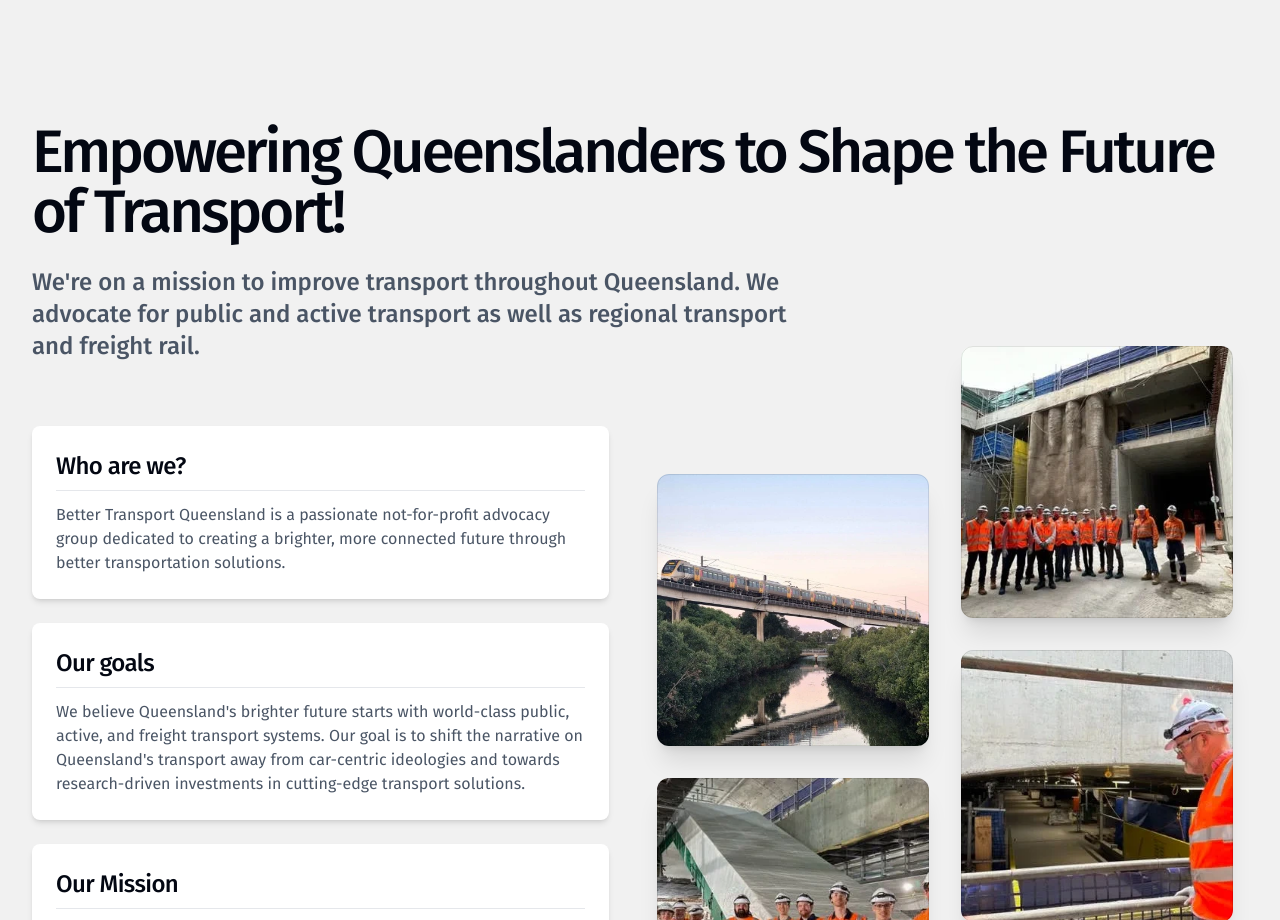
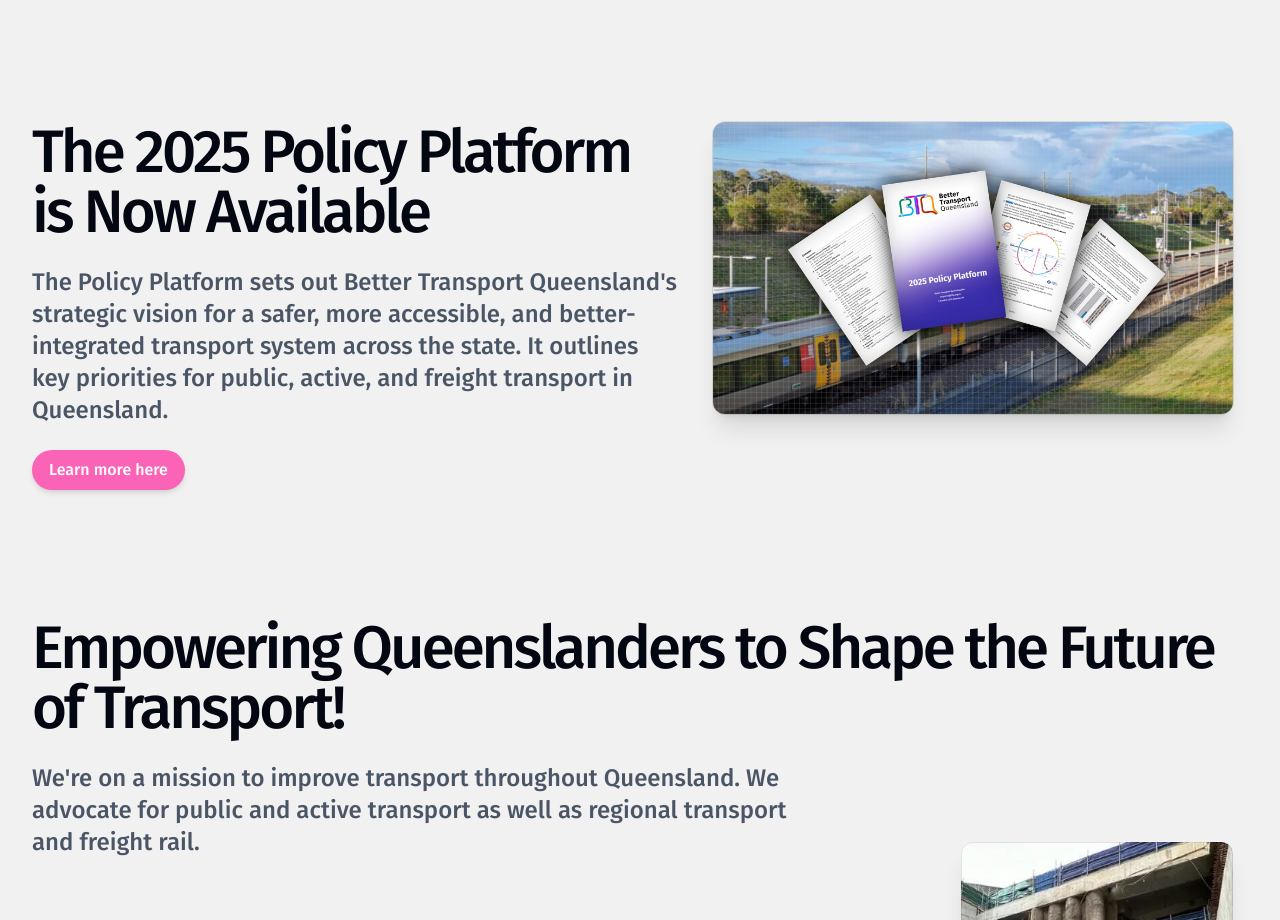
Before and after one commit to rowan-gray/btq-website, a Next.js app: page / in a window 1280 px wide. Shown: the part 700-1620 px from the top of the page. Built offline with nearby package versions, Linux system fonts and the light colour scheme.

Commit message:
Added Policy Platform page.

```diff
--- a/app/page.tsx
+++ b/app/page.tsx
@@ -44,6 +44,42 @@
             <Button variant="secondary" href="/member">
               Become a member
             </Button>
+          </div>
+        </div>
+      </Container>
+    </div>
+  )
+}
+
+function PolicyPlatform() {
+  return (
+    <div>
+      <Container>
+        <div className="flex flex-col gap-8 lg:flex-row lg:items-start">
+          {/* Text section */}
+          <div className="order-2 flex-1 lg:order-1">
+            <Heading as="h1">The 2025 Policy Platform is Now Available</Heading>
+            <Lead className="mt-6 max-w-3xl">
+              The Policy Platform sets out Better Transport Queensland&apos;s
+              strategic vision for a safer, more accessible, and
+              better-integrated transport system across the state. It outlines
+              key priorities for public, active, and freight transport in
+              Queensland.
+            </Lead>
+            <Button className="mt-6" variant="primary" href="/policy-platform">
+              Learn more here
+            </Button>
+          </div>
+
+          {/* Image section */}
+          <div className="order-1 aspect-video w-full overflow-hidden rounded-xl shadow-xl outline outline-1 outline-black/10 lg:order-2 lg:max-w-[520px]">
+            <Image
+              alt="2025 Policy Platform cover"
+              src="/2025_policy_platform.webp"
+              width={1920}
+              height={1080}
+              className="block h-full w-full object-cover"
+            />
           </div>
         </div>
       </Container>
@@ -247,6 +283,7 @@
       <Hero />
       <main>
         <div className="space-y-32 pt-32 pb-24">
+          <PolicyPlatform />
           <FeatureSection />
         </div>
       </main>
--- /dev/null
+++ b/app/policy-platform/page.tsx
@@ -0,0 +1,68 @@
+import { createPageMetadata } from '@/app/layout'
+import { Button } from '@/components/button'
+import { Container } from '@/components/container'
+import { Footer } from '@/components/footer'
+import { Navbar } from '@/components/navbar'
+import { Heading, Lead } from '@/components/text'
+import type { Metadata } from 'next'
+
+export const metadata: Metadata = createPageMetadata({
+  title: 'Policy Platform',
+  description:
+    "The Policy Platform sets out Better Transport Queensland's strategic vision for a safer, more accessible, and better-integrated transport system across the state. It outlines key priorities for public, active, and freight transport in Queensland.",
+  slug: 'policy-platform',
+})
+
+const policyDocumentPdf =
+  'https://forum.bettertransportqueensland.org/uploads/short-url/2mfevivQuCvuoKolfAGCcRcrEQt.pdf'
+
+export default function Page() {
+  return (
+    <main className="flex min-h-screen flex-col overflow-hidden">
+      <Container>
+        <Navbar />
+      </Container>
+
+      <div className="flex-grow">
+        <Container className="mt-16 mb-24">
+          <Heading as="h1">Policy Platform</Heading>
+
+          <Lead className="mt-6 max-w-3xl">
+            The Policy Platform sets out Better Transport Queensland&apos;s
+            strategic vision for a safer, more accessible, and better-integrated
+            transport system across the state. It outlines key priorities for
+            public, active, and freight transport in Queensland. The document is
+            grounded in evidence and shaped by community input. It is designed
+            to guide BTQ&apos;s advocacy, inform decision-makers, and empower
+            members to champion change in their local areas.
+          </Lead>
+
+          <div className="mt-8 flex flex-col items-start gap-4">
+            <Button
+              href={policyDocumentPdf}
+              variant="primary"
+              target="_blank"
+              rel="noopener noreferrer"
+            >
+              Download the 2025 Policy Platform
+            </Button>
+          </div>
+
+          <hr className="my-12 border-t border-gray-300" />
+
+          <div className="mt-12 flex justify-center">
+            <div className="relative aspect-[1/1.414] w-full max-w-[840px] overflow-hidden rounded-lg border border-gray-300 shadow-md">
+              <iframe
+                src={policyDocumentPdf}
+                className="absolute inset-0 h-full w-full border-none"
+                title="BTQ Policy Platform PDF"
+              />
+            </div>
+          </div>
+        </Container>
+      </div>
+
+      <Footer />
+    </main>
+  )
+}
--- a/components/navbar.tsx
+++ b/components/navbar.tsx
@@ -13,6 +13,7 @@
   { href: '/member', label: 'Membership' },
   { href: '/releases', label: 'Media Releases' },
   { href: '/blog', label: 'Blog' },
+  { href: '/policy-platform', label: 'Policy Platform' },
   { href: '/contact', label: 'Contact' },
 ]
 
@@ -22,7 +23,7 @@
       {links.map(({ href, label }) => (
         <Link
           href={href}
-          className={`flex h-[2rem] items-center whitespace-nowrap px-4 text-base font-medium transition duration-200 ease-in-out ${filled ? 'bg-indigo-500 text-white data-[hover]:bg-indigo-600' : 'bg-indigo-300/35 text-black data-[hover]:bg-indigo-500/35'} mr-1 rounded-xl`}
+          className={`flex h-[2rem] items-center px-4 text-base font-medium whitespace-nowrap transition duration-200 ease-in-out ${filled ? 'bg-indigo-500 text-white data-[hover]:bg-indigo-600' : 'bg-indigo-300/35 text-black data-[hover]:bg-indigo-500/35'} mr-1 rounded-xl`}
           key={href}
         >
           {label}
@@ -140,7 +141,7 @@
             (banner.expiry ? Date.now() < banner.expiry.getTime() : true) && (
               <Link
                 href={banner.href}
-                className="lg:text-md flex items-center gap-1 rounded-2xl bg-indigo-500 py-0.5 pl-4 pr-3 text-xs/5 font-medium text-white transition duration-200 ease-out data-[hover]:bg-indigo-600 md:text-sm/6"
+                className="lg:text-md flex items-center gap-1 rounded-2xl bg-indigo-500 py-0.5 pr-3 pl-4 text-xs/5 font-medium text-white transition duration-200 ease-out data-[hover]:bg-indigo-600 md:text-sm/6"
               >
                 {banner.text}
                 <ChevronRightIcon className="size-4" />
```
Also changed, not shown: public/2025_policy_platform.webp (added).
